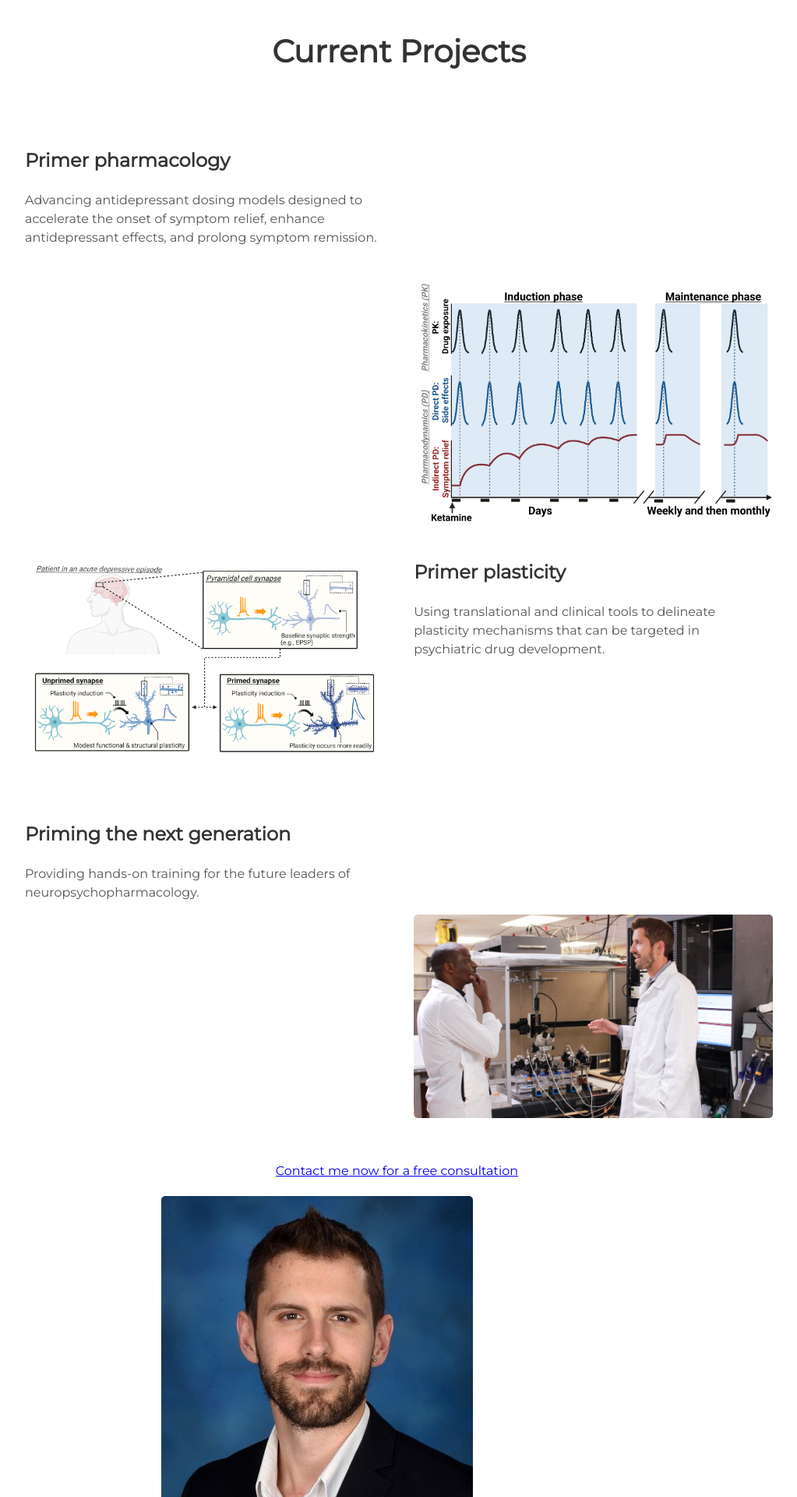
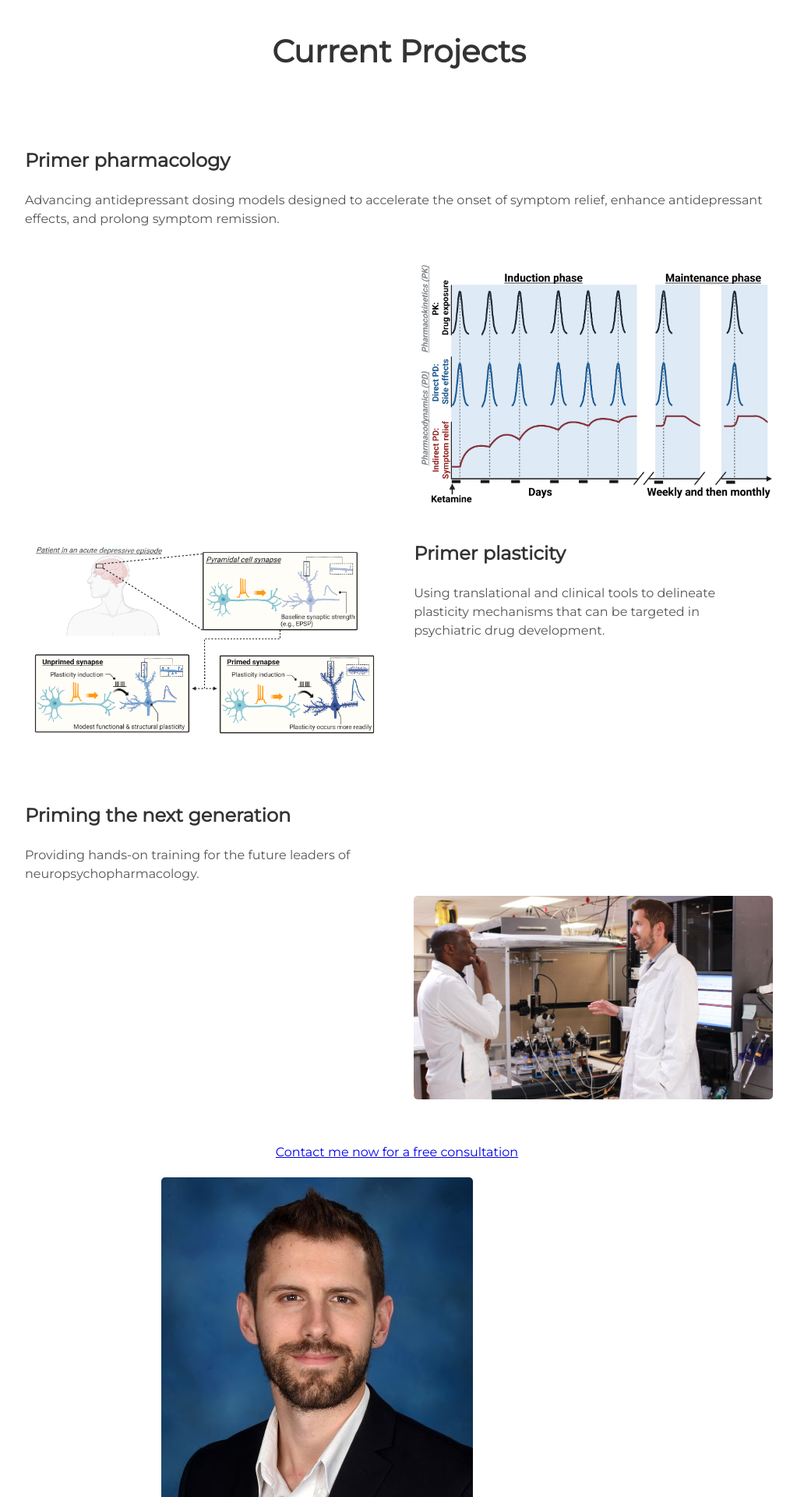
Before and after one commit to synaptic-priming/Nomad, a Jekyll site: the page built from index.html, in a window 1280 px wide. Shown: the part 2286-4206 px from the top of the page at 78% size, without its empty margins (128-1151 px from the left). Built offline with Jekyll 4.4.1, drawn with Linux system fonts in a browser that asks for light colours.

Commit message:
Update projects.html

```diff
--- a/_includes/projects.html
+++ b/_includes/projects.html
@@ -2,7 +2,7 @@
   <h1> Current Projects </h1>
 </div>
 <div class="user-projects">
-    <div class="contents">
+    <div class="contents-left">
     <h3> Primer pharmacology </h3>
     <p>Advancing antidepressant dosing models designed to accelerate the onset of symptom relief, enhance antidepressant effects, and prolong symptom remission.</p>
   </div>
```
